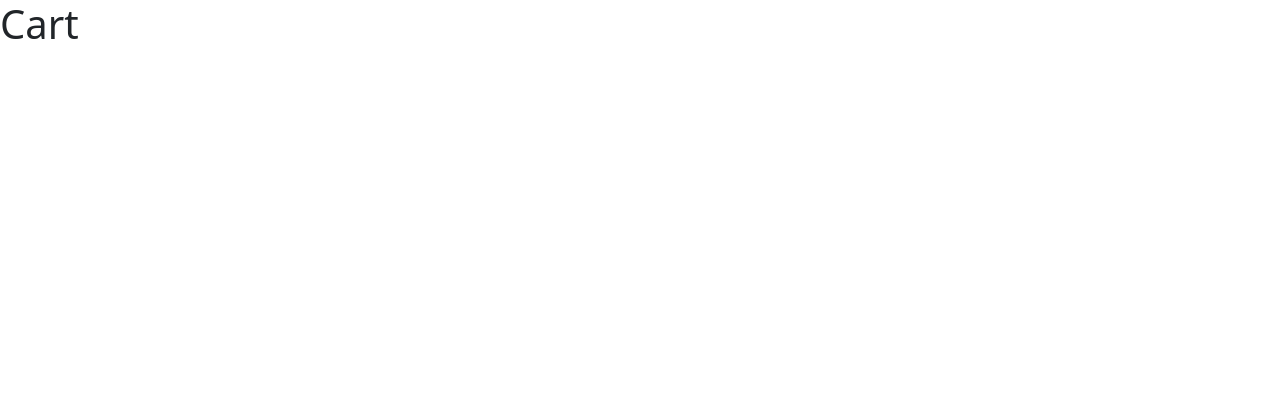
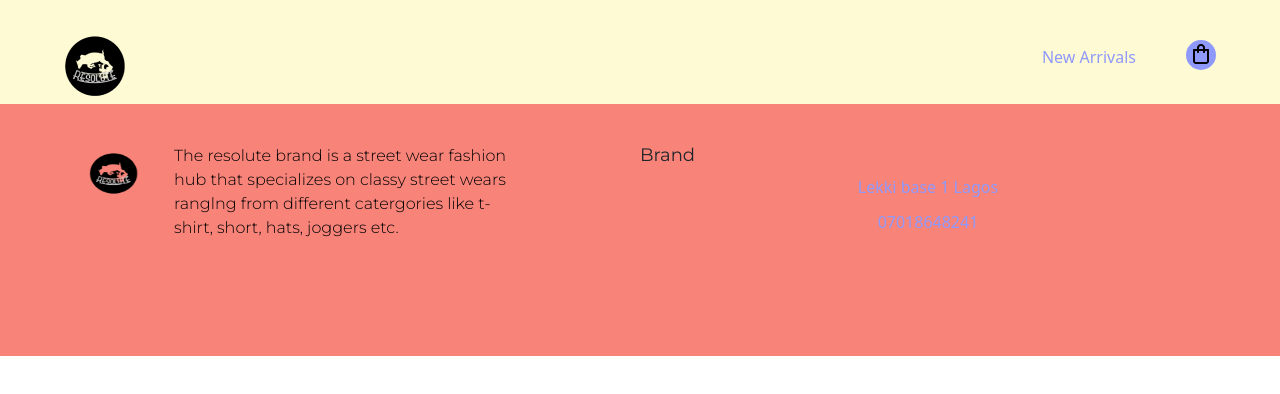
Before and after one commit to Nyerhowho9/HNG-Go-seller, a React (Vite) app: page /cart in a window 1280 px wide. Shown: the top 394 px of the page. Built offline with nearby package versions, Linux system fonts and the light colour scheme.

Commit message:
Add navbar and footer components to Cart page

```diff
--- a/src/pages/cart.jsx
+++ b/src/pages/cart.jsx
@@ -2,12 +2,13 @@ import React from 'react';
 import Navbar from '../components/Navbar';
 import Footer from '../components/FooterP';
 
-const cart = () => {
+const Cart = () => {
   return (
     <div>
-      <h1>Cart</h1>
+        <Navbar />
+        <Footer />
     </div>
   )
 }
 
-export default cart;
+export default Cart;
```
